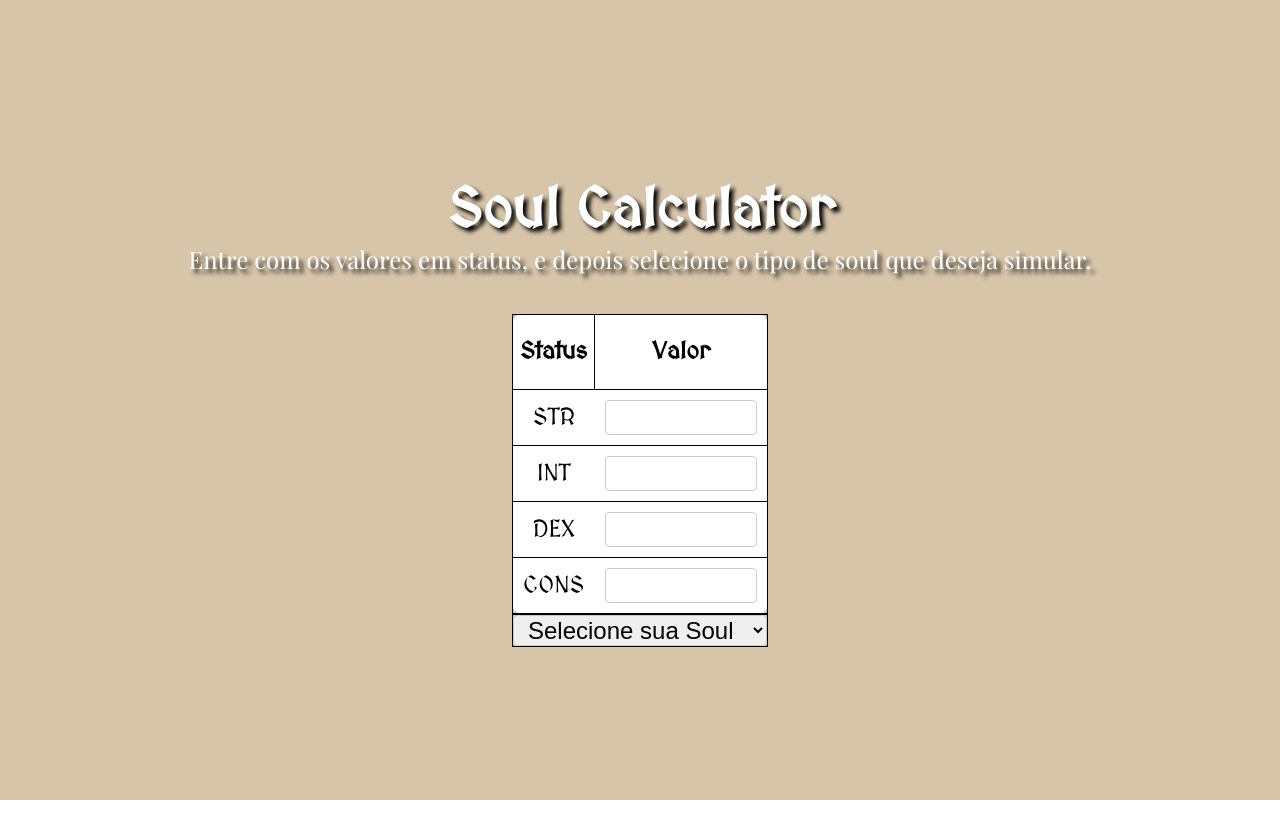
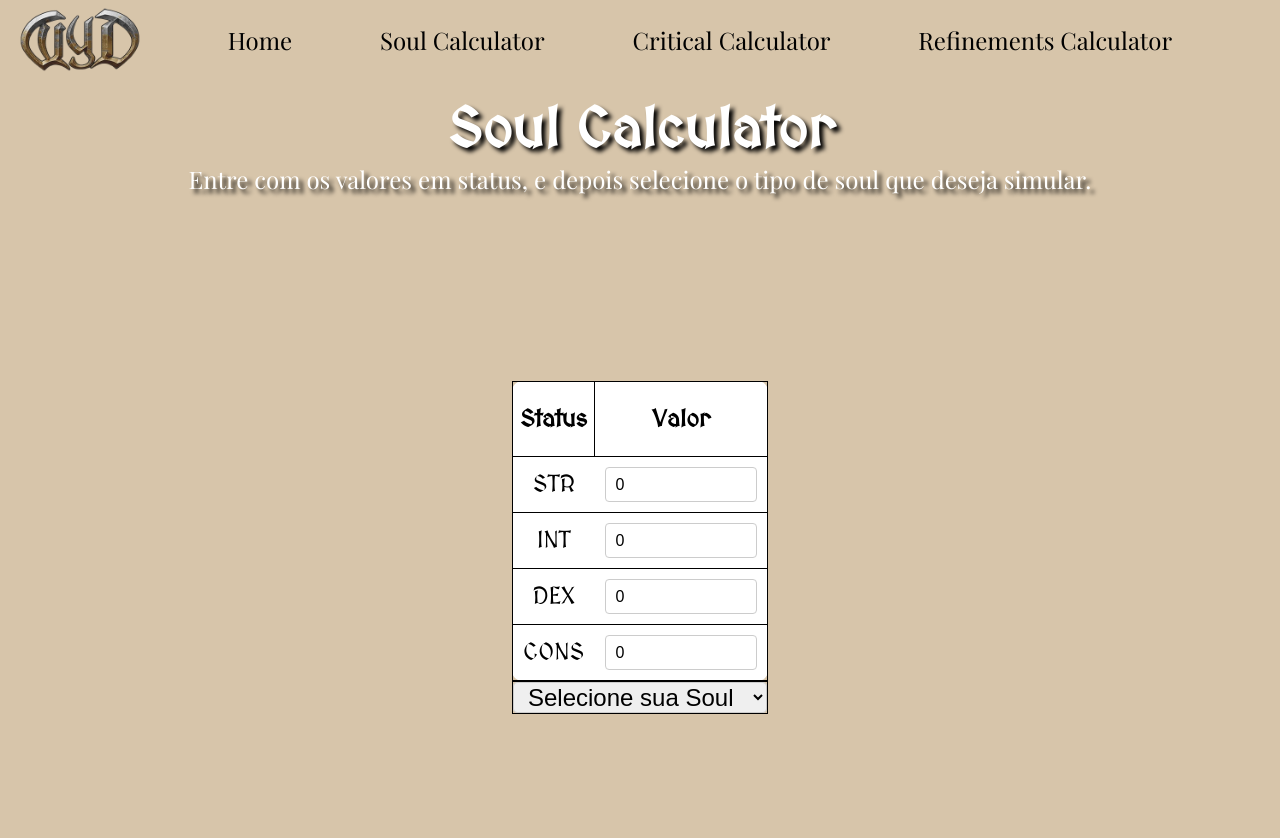
Before and after one commit to Ceagah2/wyd-calculator, a React (Vite) app: page /soul in a window 1280 px wide. Shown: the top 838 px of the page. Before the commit the page ends 800 px from the top, so only its background shows below. Built offline with nearby package versions, Linux system fonts and the light colour scheme; a web font is replaced by a local one.

Commit message:
feat: create soul calculator page layout

```diff
--- a/src/components/atoms/select/index.tsx
+++ b/src/components/atoms/select/index.tsx
@@ -1,27 +1,16 @@
+import { ISoulValues } from "../../../types";
 import { StyledSelect } from "./styles";
 
-export const Select = () => {
-  const SoulValues = [
-    "Selecione sua Soul",
-    "STR",
-    "INT",
-    "DEX",
-    "CONS",
-    "STR + DEX",
-    "STR + INT",
-    "STR + CONS",
-    " INT + DEX",
-    "INT + CONS",
-    "DEX + CONS",
-  ];
+export const Select = (props: ISoulValues) => {
+  const SoulValues = props.values;
 
   return (
-    <StyledSelect>
+    <StyledSelect {...props}>
       {SoulValues.map((soulValue) => (
-        <option key={soulValue} value={soulValue}>
-          {soulValue}
+        <option key={soulValue.name} value={soulValue.value}>
+          {soulValue.name}
         </option>
       ))}
     </StyledSelect>
-  )
-}
+  );
+};
--- a/src/components/molecules/SoulTable/index.tsx
+++ b/src/components/molecules/SoulTable/index.tsx
@@ -1,8 +1,39 @@
+import { useState } from "react";
+import { SoulValues } from "../../../constants/soulValues";
+import { Status } from '../../../constants/status';
 import { Input } from '../../atoms/input';
 import { Select } from '../../atoms/select';
+
 import * as S from './styles';
+
+type Soul = {
+  name?: string;
+  value?: number;
+}
 export const SoulTable = () => {
-  const Status = ['STR', 'INT', 'DEX', 'CONS'];
+  const [statusValues, setStatusValues] = useState(
+    SoulValues.map((values) => ({ ...values }))
+  );
+  const [selectedSoul, setSelectedSoul] = useState<Soul>();
+
+const handleSoulChange = (selectedSoulName: string) => {
+  const selectedSoul = SoulValues.find(
+    (soul) => soul.name === selectedSoulName
+  );
+  setSelectedSoul(selectedSoul);
+  if (selectedSoul) {
+    const updatedStatusValues = statusValues.map((status) => {
+      const newValue = (selectedSoul.value * status.value) / 100;
+      return {
+        ...status,
+        value: newValue,
+      };
+    });
+    setStatusValues(updatedStatusValues);
+  }
+};
+
+
   return (
     <S.TableContainer>
       <S.Table>
@@ -14,18 +45,21 @@ export const SoulTable = () => {
         </thead>
         <tbody>
           {Status.map((status) => (
-            <S.Row key={status}>
-              <S.Col>{status}</S.Col>
+            <S.Row key={status.name}>
+              <S.Col>{status.name}</S.Col>
               <S.Col>
-                <Input />
+                <Input value={status.value} />
               </S.Col>
             </S.Row>
           ))}
         </tbody>
       </S.Table>
-        <S.Footer>
-          <Select />
-        </S.Footer>
+      <S.Footer>
+        <Select
+          onChange={(e) => handleSoulChange(e.target.value)}
+          values={SoulValues}
+        />
+      </S.Footer>
     </S.TableContainer>
   );
 }
--- a/src/pages/Soul/index.tsx
+++ b/src/pages/Soul/index.tsx
@@ -1,21 +1,26 @@
 import { Container } from "../../components/atoms/container";
+import { Navbar } from "../../components/atoms/navbar";
 import { SoulTable } from "../../components/molecules/SoulTable";
 import * as S from "./styles";
 
 export default function Soul(){
   return (
     <Container>
+      <Navbar />
+      <S.Content>
         <S.Header>
           <S.PageTitle>Soul Calculator</S.PageTitle>
           <S.DescriptionContainer>
             <S.Description>
-            Entre com os valores em status, e depois selecione o tipo de soul que deseja simular.
+              Entre com os valores em status, e depois selecione o tipo de soul
+              que deseja simular.
             </S.Description>
           </S.DescriptionContainer>
         </S.Header>
         <S.MainContent>
           <SoulTable />
         </S.MainContent>
+      </S.Content>
     </Container>
   );
 }
--- a/src/pages/Soul/styles.ts
+++ b/src/pages/Soul/styles.ts
@@ -1,13 +1,20 @@
 import styled from 'styled-components'
 import { theme } from '../../styles/theme'
+
+export const Content = styled.div`
+  display: flex;
+  flex-direction: column;
+  align-items: center;
+  justify-content: flex-start;
+  height: 100vh;
+  width: 100vw;
+`
 
 export const Header = styled.header`
   display: flex;
   flex-direction: column;
   align-items: center;
   justify-content: flex-start;
-  height: 20vh;
-  width: 80vw;
   padding: 20px;
 `
 
@@ -37,4 +44,5 @@ export const MainContent = styled.section`
   flex-direction: column;
   align-items: center;
   justify-content: center;
-`
+  height: 100%;
+`;
```
Also changed, not shown: src/types/index.ts (+10 -1 lines). Lines whose indentation alone changed are shown as unchanged.
